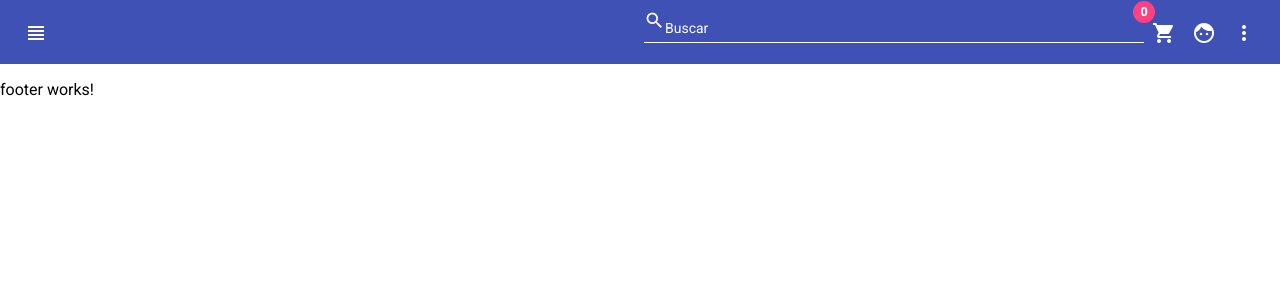
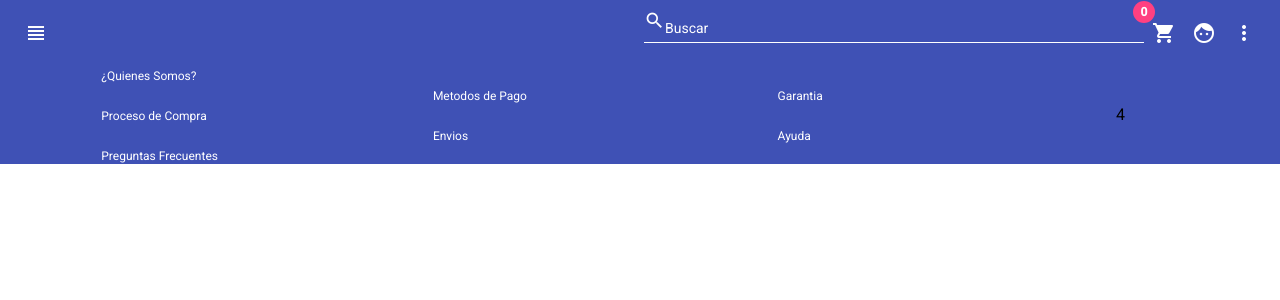
Before and after one commit to mart1nez94/tienda-componentes, an Angular app: page / in a window 1280 px wide. Shown: the top 300 px of the page. Built offline with nearby package versions, Linux system fonts and the light colour scheme.

Commit message:
added design for footer component

```diff
--- a/src/app/main/footer/footer.component.html
+++ b/src/app/main/footer/footer.component.html
@@ -1 +1,24 @@
-<p>footer works!</p>
+<div class="footer-div">
+    <mat-grid-list cols="4" rowHeight="100px">
+        <mat-grid-tile>
+            <mat-list dense>
+                <mat-list-item><a href="#">¿Quienes Somos?</a></mat-list-item>
+                <mat-list-item><a href="#">Proceso de Compra</a></mat-list-item>
+                <mat-list-item><a href="#">Preguntas Frecuentes</a></mat-list-item>
+            </mat-list>
+        </mat-grid-tile>
+        <mat-grid-tile>
+            <mat-list dense>
+                <mat-list-item><a href="#">Metodos de Pago</a></mat-list-item>
+                <mat-list-item><a href="#">Envios</a></mat-list-item>
+            </mat-list>
+        </mat-grid-tile>
+        <mat-grid-tile>
+            <mat-list dense>
+                <mat-list-item><a href="#">Garantia</a></mat-list-item>
+                <mat-list-item><a href="#">Ayuda</a></mat-list-item>
+            </mat-list>
+        </mat-grid-tile>
+        <mat-grid-tile>4</mat-grid-tile>
+    </mat-grid-list>
+</div>
--- a/src/app/main/footer/footer.component.scss
+++ b/src/app/main/footer/footer.component.scss
@@ -0,0 +1,8 @@
+.footer-div {
+    background-color: #3F51B5;
+}
+
+.footer-div a {
+    color: #FFFFFF;
+    text-decoration: none;
+}
```
Also changed, not shown: src/app/main/main.module.ts (+7 -1 lines).
